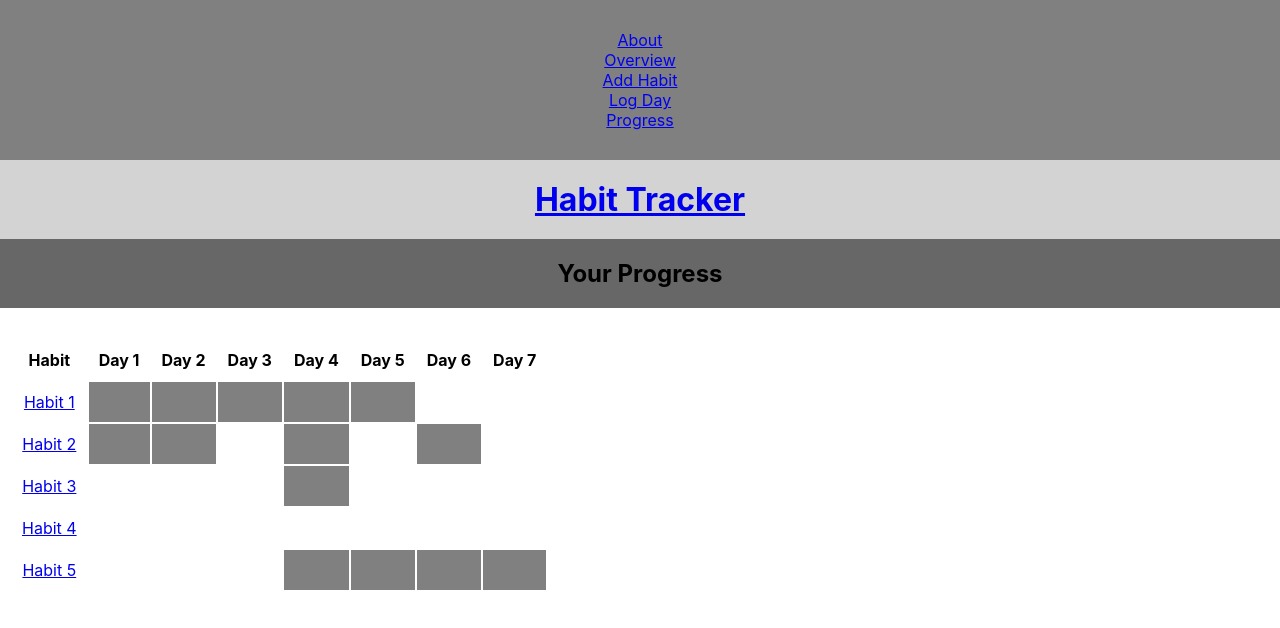
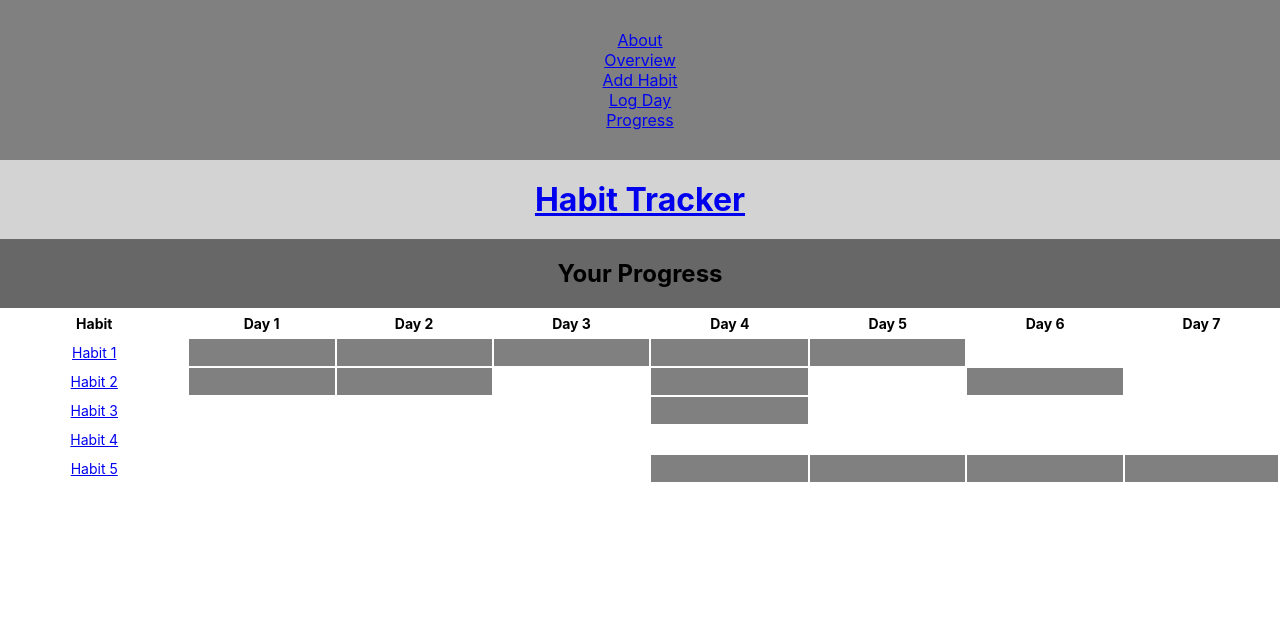
Before and after one commit to authriya/Habit-Tracker, a React (Create React App) app: page /progress in a window 1280 px wide. Shown: the top 628 px of the page. Built offline with nearby package versions, Linux system fonts and the light colour scheme.

Commit message:
formatting

```diff
--- a/src/Graph-Summary/Graph-Summary.css
+++ b/src/Graph-Summary/Graph-Summary.css
@@ -1,18 +1,20 @@
+
 .graph_summary_main {
-    margin-left: 10px;
-    margin-right: 10px;
-    padding-top: 30px;
-    padding-bottom: 50px;
+    width: 100%;
+    margin: auto;
 }
-
 table {
-    text-align: center
+    text-align: center;
+    width: 100%;
 }
 
 table th, table tr, td {
-    padding: 10px;
+    padding: 5px 5px;
+    font-size: 14px;
 }
 
 td.yes {
     background-color: gray;
 }
+
+    /* if the browser window is at least 800px-s wide: */
--- a/src/Landing-Page/Landing-Page.css
+++ b/src/Landing-Page/Landing-Page.css
@@ -2,6 +2,7 @@
 
   .subheading {
     text-align: center;
+    margin: 0 10px;
   }
 
   .subheading {
```
